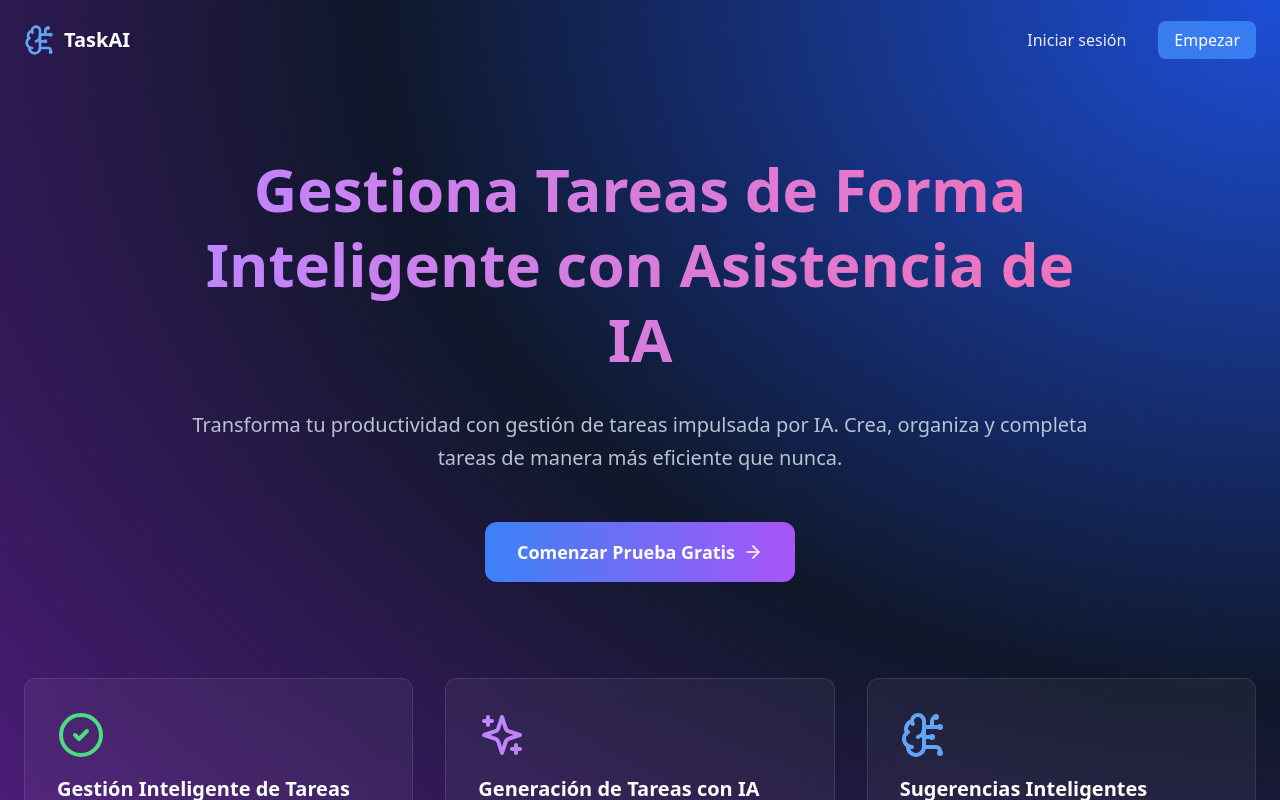
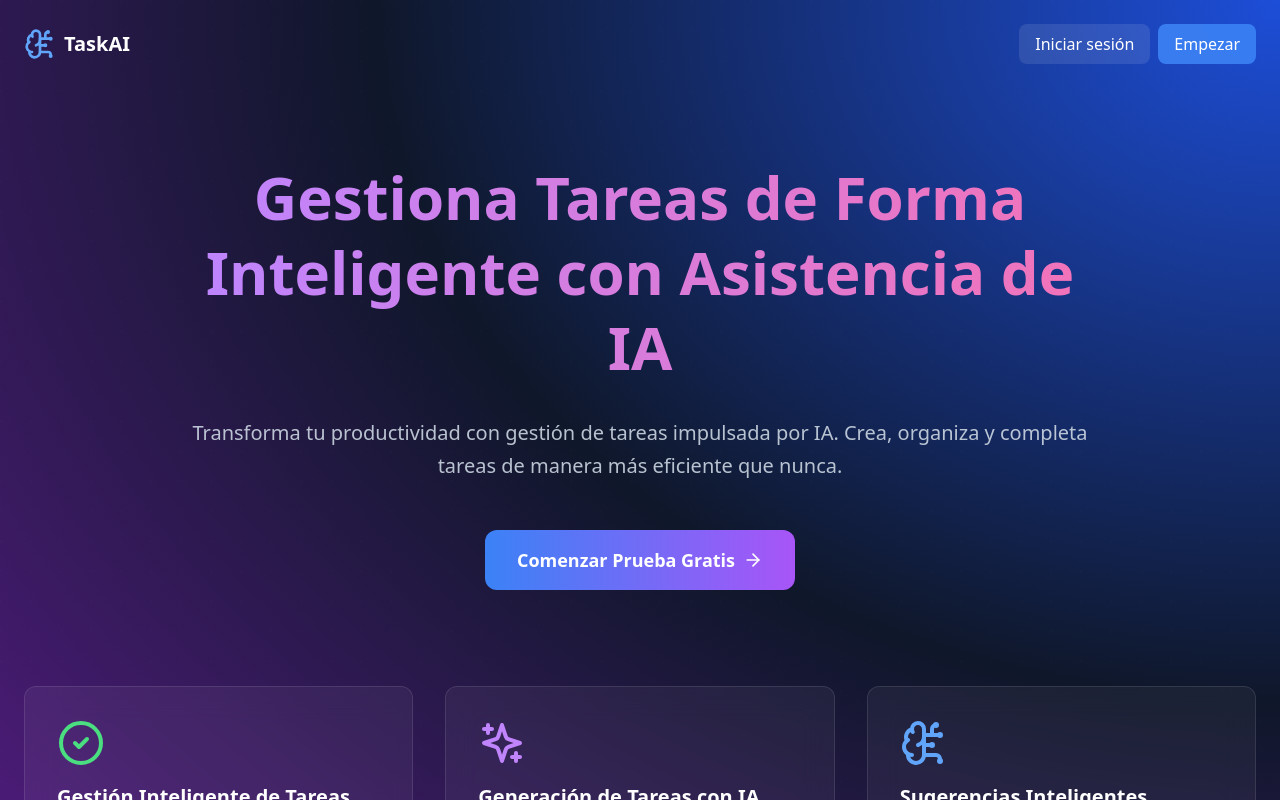
Before and after one commit to HarumiAme/AITask, a React (Vite) app: page / in a window 1280 px wide. Shown: the top 800 px of the page. Built offline with nearby package versions, Linux system fonts and the light colour scheme; no server answers.

Commit message:
Fixed button issue in landing page

```diff
--- a/src/pages/Landing.tsx
+++ b/src/pages/Landing.tsx
@@ -13,10 +13,10 @@ const Landing: React.FC = () => {
             <BrainCircuit className="w-8 h-8 text-blue-400" />
             <span className="text-xl font-bold text-white">TaskAI</span>
           </div>
-          <div className="space-x-4">
+          <div className="flex flex-col xs:flex-row items-end xs:items-center gap-2">
             <Link
               to="/login"
-              className="px-4 py-2 text-white/90 hover:text-white transition-colors"
+              className="px-4 py-2 bg-white/10 hover:bg-white/15 text-white rounded-lg transition-all duration-200"
             >
               Iniciar sesión
             </Link>
--- a/tailwind.config.js
+++ b/tailwind.config.js
@@ -5,6 +5,7 @@ export default {
     extend: {
       screens: {
         'custom': '500px', // Custom breakpoint at 600px
+        xs: '400px', // New breakpoint at 480px
       },
     },
   },
```
